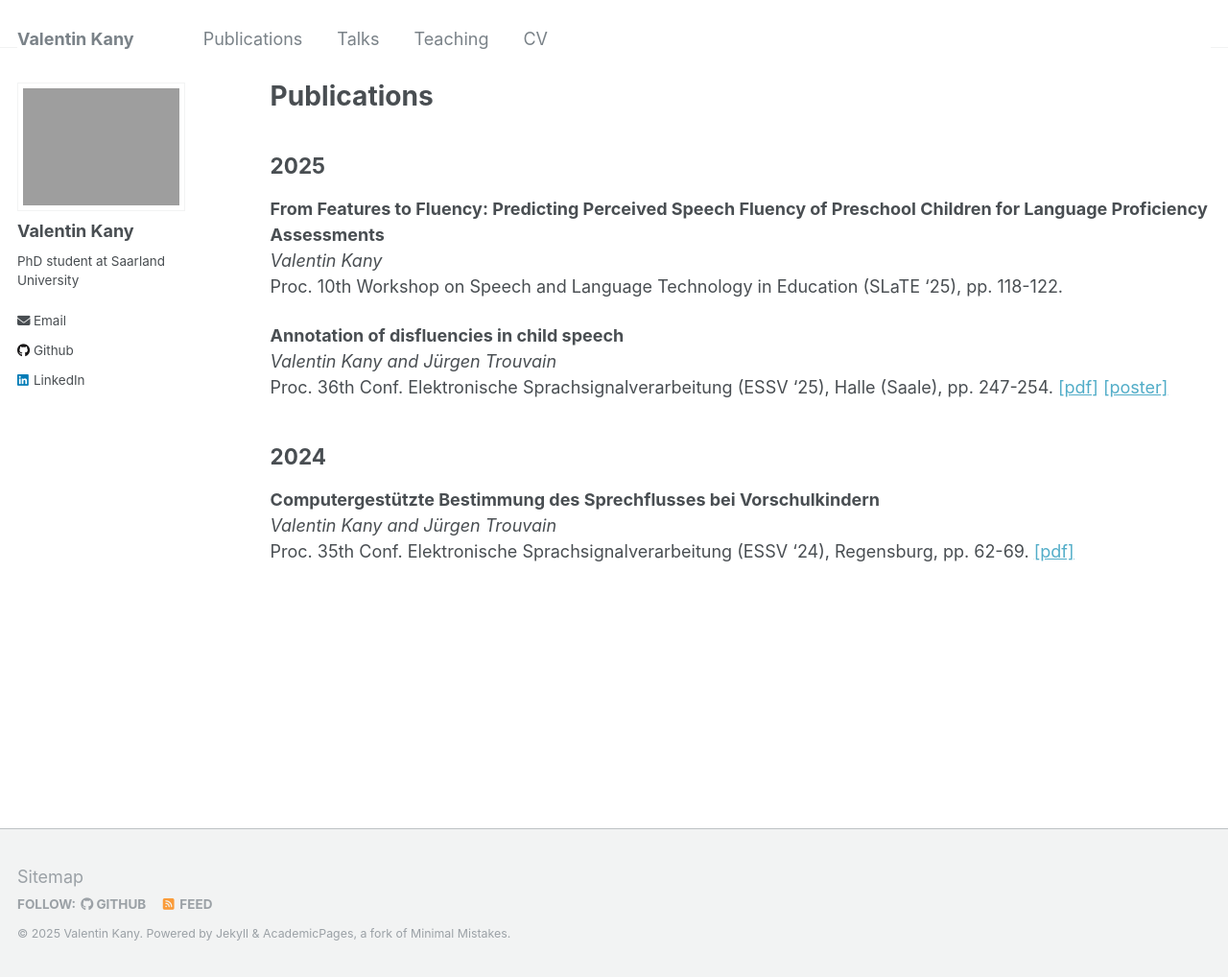
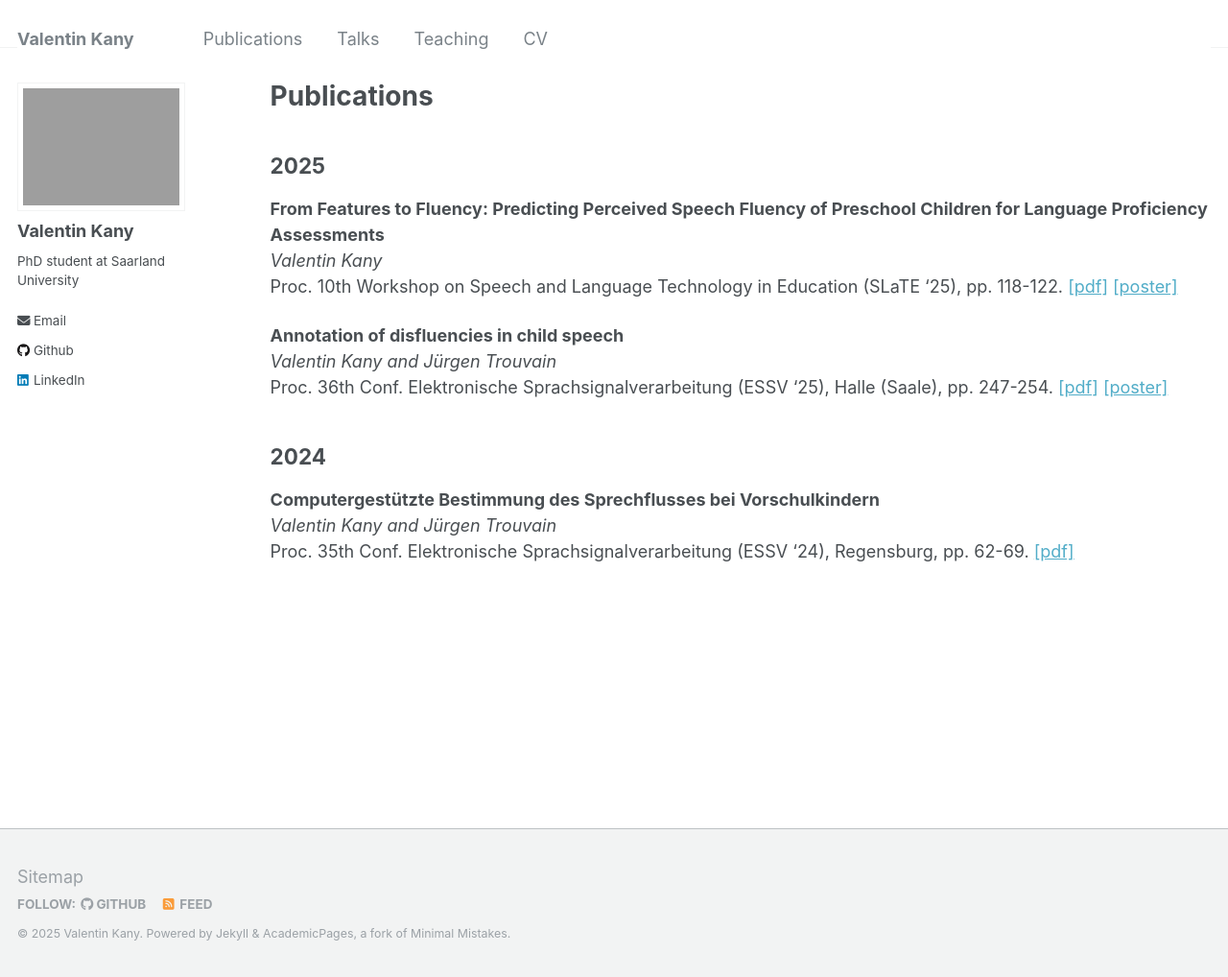
Before and after one commit to Valentin-Kany/Valentin-Kany.github.io, a Jekyll site: the page built from _pages/publications.md, in a window 1280 px wide and 1018 px high. Shown: the whole window at 96% size. Built offline with Jekyll 4.4.1, drawn with Linux system fonts in a browser that asks for light colours.

Commit message:
Update publications.md

```diff
--- a/_pages/publications.md
+++ b/_pages/publications.md
@@ -10,6 +10,7 @@ author_profile: true
 **From Features to Fluency: Predicting Perceived Speech Fluency of Preschool Children for Language Proficiency Assessments** <br>
 *Valentin Kany* <br>
 Proc. 10th Workshop on Speech and Language Technology in Education (SLaTE '25), pp. 118-122.
+[[pdf]](https://www.isca-archive.org/slate_2025/kany25_slate.pdf){:target="_blank"} [[poster]](/files/Poster_Kany_2025.pdf){:target="_blank"} <br>
 
 **Annotation of disfluencies in child speech**<br>
 *Valentin Kany and Jürgen Trouvain*<br>
```
